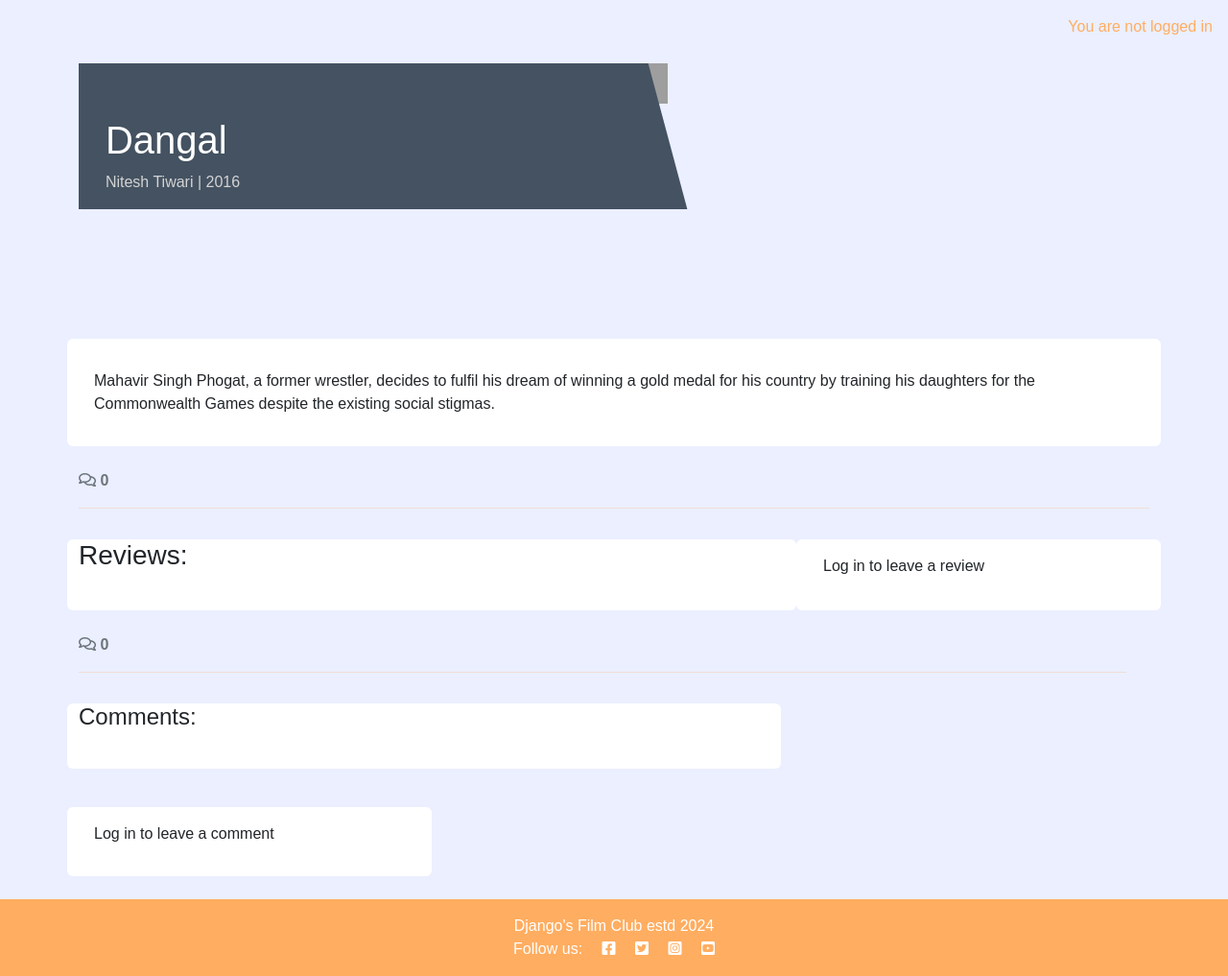
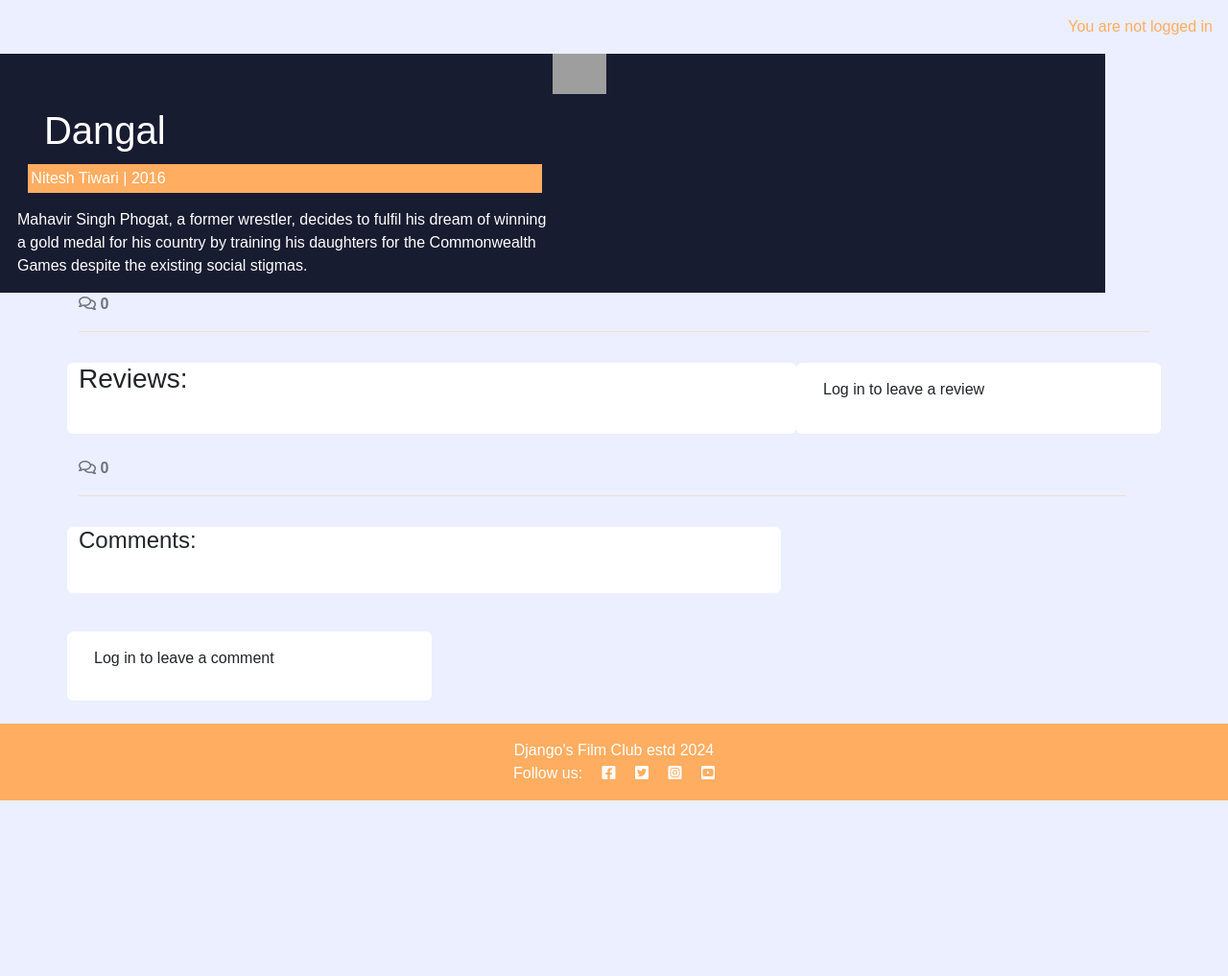
Before and after one commit to StringerMus/django-film-club, a Django app: page /dangal/ in a window 1280 px wide. Shown: the part 56-1073 px from the top of the page at 96% size. After the commit the page ends 890 px from the top, so only its background shows below. Run offline with Django 4.2, Linux system fonts and the light colour scheme; data comes from the database, SQL or seed files in the repository; data that the repository does not hold is empty; some libraries are stand-ins or nearby versions; some web fonts are replaced; grey boxes are pictures that could not be loaded.

Commit message:
edit css for film_detail.html

```diff
--- a/film/templates/film/film_detail.html
+++ b/film/templates/film/film_detail.html
@@ -8,10 +8,11 @@
     <div class="container">
         <div class="row g-0">
             <div class="col-md-6 masthead-text">
-                <!-- Post title goes in these h1 tags -->
                 <h1 class="post-title">{{ film.title }}</h1>
-                <!-- Post author goes before the | the post's created date goes after -->
                 <p class="post-subtitle">{{ film.director }} | {{ film.year }}</p>
+                <p class="card-text">
+                  {{ film.synopsis | safe }}
+              </p>
             </div>
             <div class="d-none d-md-block col-md-6 masthead-image">
                 <img src="{% static 'images/default.jpg' %}" class="scale" alt="placeholder">
@@ -21,18 +22,7 @@
 </div>
 
 <div class="container">
-    <div class="row">
-        <div class="col card mb-4  mt-3 left  top">
-            <div class="card-body">
-                <!-- The film content goes inside the card-text. -->
-                <p class="card-text">
-                    {{ film.synopsis | safe }}
-                </p>
-            </div>
-        </div>
-    </div>
-
-    <!-- Displaying count of comments -->
+  <!-- Displaying count of comments -->
   <div class="row">
     <div class="col-12">
       <strong class="text-secondary">
--- a/static/css/style.css
+++ b/static/css/style.css
@@ -90,26 +90,45 @@ nav a{
 }
 
 /*index.html*/
+.author {
+    color: white;
+    margin: 4px;
+    text-transform: uppercase;
+}
 
+.post-link {
+    text-decoration: none;
+    color: #181c31;
+}
 
+.post-link:hover {
+    color: #ffad60;
+}
+
+.page-link {
+    background-color: #181c31;
+    color: #ffffff;
+}
+
+.post-title {
+    margin-top: 10%;
+    margin-left: 5%;
+}
+
+/*film_detail*/
 .masthead {
-    margin-top: 10px;
-    overflow: hidden;
     position: relative;
     display: inline-block;
-    height: 33vh;
-    width: 100%;
-}
-
-.masthead-text {
-    background-color: #445261;
+    height: vh;
+    width: 90%;
+    background-color: #181c31;
     color: white;
     position: relative;
 }
 
 .masthead-image {
     position: relative;
-    overflow: hidden;
+    overflow: ;
 }
 
 .masthead-image:after {
@@ -119,31 +138,13 @@ nav a{
     right: 90%;
     height: 100%;
     width: 150%;
-    background: #445261;
-    -webkit-transform: skew(15deg);
-    -moz-transform: skew(15deg);
-    transform: skew(15deg);
-    z-index: 100;
-}
-
-.post-link {
-    text-decoration: none;
-    color: #ff00dd;
-}
-
-.post-link:hover,
-.page-link {
-    color: #ff04ea;
-}
-
-.post-title {
-    margin-top: 10%;
-    margin-left: 5%;
 }
 
 .post-subtitle {
-    margin-left: 5%;
-    color: lightgray;
+    background-color:#ffad60 ;
+    margin: 2%;
+    padding: 0.2rem;
+    color: rgb(255, 255, 255);
 }
 
 .btn-signup,
```
Also changed, not shown: 1 other file.
